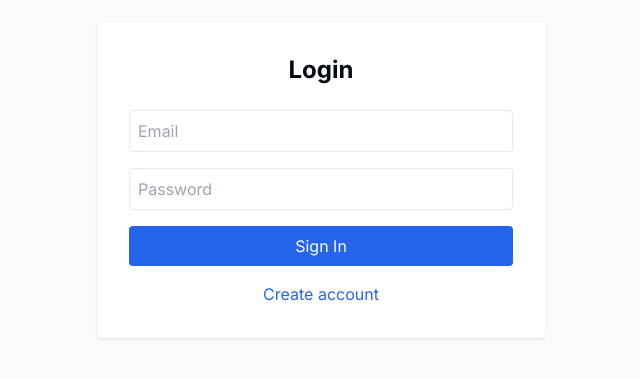
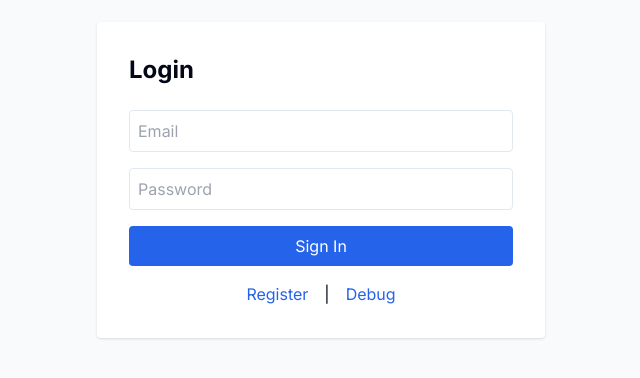
Before and after one commit to sbyiadom/Stratavax-Learning-Management-System, a Next.js app: page /login in a window 1280 px wide. Shown: the part 220-598 px from the top of the page, without its empty margins (319-959 px from the left). Built offline with nearby package versions, Linux system fonts and the light colour scheme.

Commit message:
Update page.tsx

```diff
--- a/app/login/page.tsx
+++ b/app/login/page.tsx
@@ -9,7 +9,7 @@ export default function LoginPage() {
   const [error, setError] = useState('')
   const supabase = createClient()
 
-  const handleLogin = async (e: React.FormEvent) => {
+  const handleSubmit = async (e: React.FormEvent) => {
     e.preventDefault()
 
     const { error } = await supabase.auth.signInWithPassword({
@@ -27,9 +27,15 @@ export default function LoginPage() {
   return (
     <div className="min-h-screen flex items-center justify-center bg-gray-50">
       <div className="max-w-md w-full p-8 bg-white rounded shadow">
-        <h1 className="text-2xl font-bold mb-6 text-center">Login</h1>
-        {error && <p className="text-red-600 mb-4 text-center">{error}</p>}
-        <form onSubmit={handleLogin}>
+        <h1 className="text-2xl font-bold mb-6">Login</h1>
+
+        {error && (
+          <div className="bg-red-50 text-red-600 p-3 rounded mb-4">
+            {error}
+          </div>
+        )}
+
+        <form onSubmit={handleSubmit}>
           <input
             type="email"
             placeholder="Email"
@@ -53,9 +59,12 @@ export default function LoginPage() {
             Sign In
           </button>
         </form>
-        <p className="mt-4 text-center">
-          <a href="/register" className="text-blue-600">Create account</a>
-        </p>
+
+        <div className="mt-4 text-center space-x-4">
+          <a href="/register" className="text-blue-600">Register</a>
+          <span>|</span>
+          <a href="/debug" className="text-blue-600">Debug</a>
+        </div>
       </div>
     </div>
   )
```
